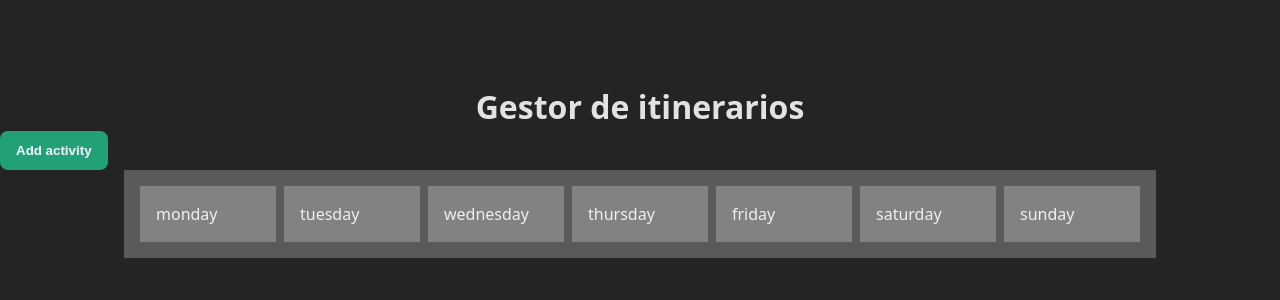
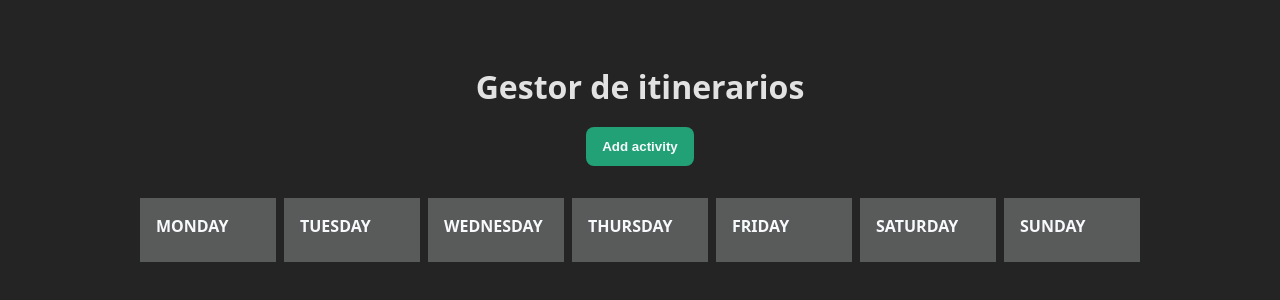
Before and after one commit to ErickBGomez/prueba-tecnica, a React (Vite) app in the folder prueba-tecnica/: page / in a window 1280 px wide. Shown: the part 230-530 px from the top of the page. Built offline with nearby package versions, Linux system fonts and the light colour scheme.

Commit message:
Set styles with activity column title

```diff
--- a/prueba-tecnica/src/components/ActivityColumn/ActivityColumn.jsx
+++ b/prueba-tecnica/src/components/ActivityColumn/ActivityColumn.jsx
@@ -4,7 +4,7 @@ import styles from "./ActivityColumn.module.scss";
 const ActivityColumn = ({ day, activities }) => {
   return (
     <div className={styles.column}>
-      <p>{day}</p>
+      <p className={styles.dayLabel}>{day.toUpperCase()}</p>
 
       {activities.map((activity, index) => (
         <ActivityCard key={index} {...activity} />
--- a/prueba-tecnica/src/components/ActivityColumn/ActivityColumn.module.scss
+++ b/prueba-tecnica/src/components/ActivityColumn/ActivityColumn.module.scss
@@ -3,4 +3,10 @@
 .column {
   background-color: colors.$white-25;
   padding: 16px;
+
+  .dayLabel {
+    color: colors.$white;
+    font-weight: 600;
+    margin-bottom: 8px;
+  }
 }
--- a/prueba-tecnica/src/components/AddActivity/AddActivity.module.scss
+++ b/prueba-tecnica/src/components/AddActivity/AddActivity.module.scss
@@ -1,3 +1,5 @@
 .activitySection {
   width: 100%;
+  display: flex;
+  justify-content: center;
 }
--- a/prueba-tecnica/src/components/ColumnsPerDay/ColumnsPerDay.module.scss
+++ b/prueba-tecnica/src/components/ColumnsPerDay/ColumnsPerDay.module.scss
@@ -1,7 +1,6 @@
 @use "../../styles/_colors.scss";
 
 .columns {
-  background-color: colors.$white-25;
   padding: 16px;
   width: 100%;
   max-width: 1000px;
--- a/prueba-tecnica/src/index.scss
+++ b/prueba-tecnica/src/index.scss
@@ -34,6 +34,7 @@ body {
   min-height: 100vh;
   justify-content: center;
   align-items: center;
+  gap: 16px;
 }
 
 button {
```
